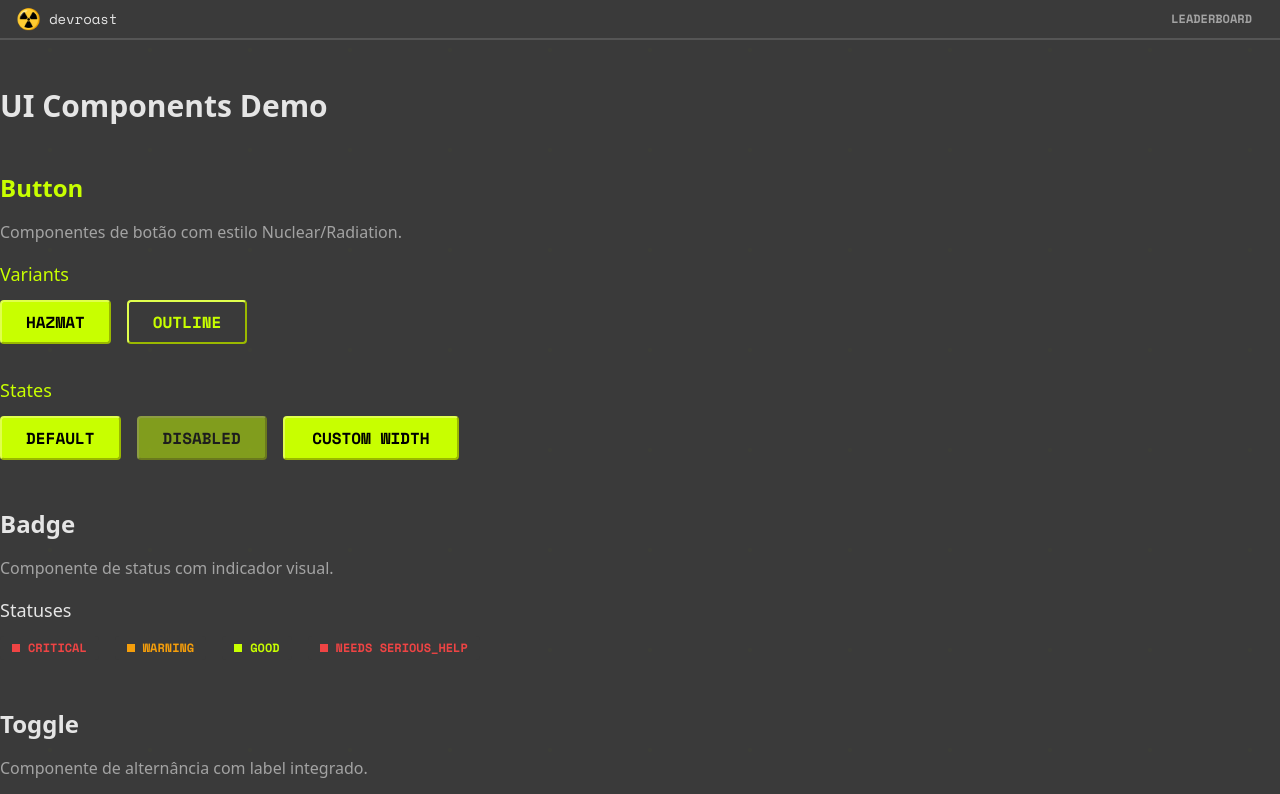
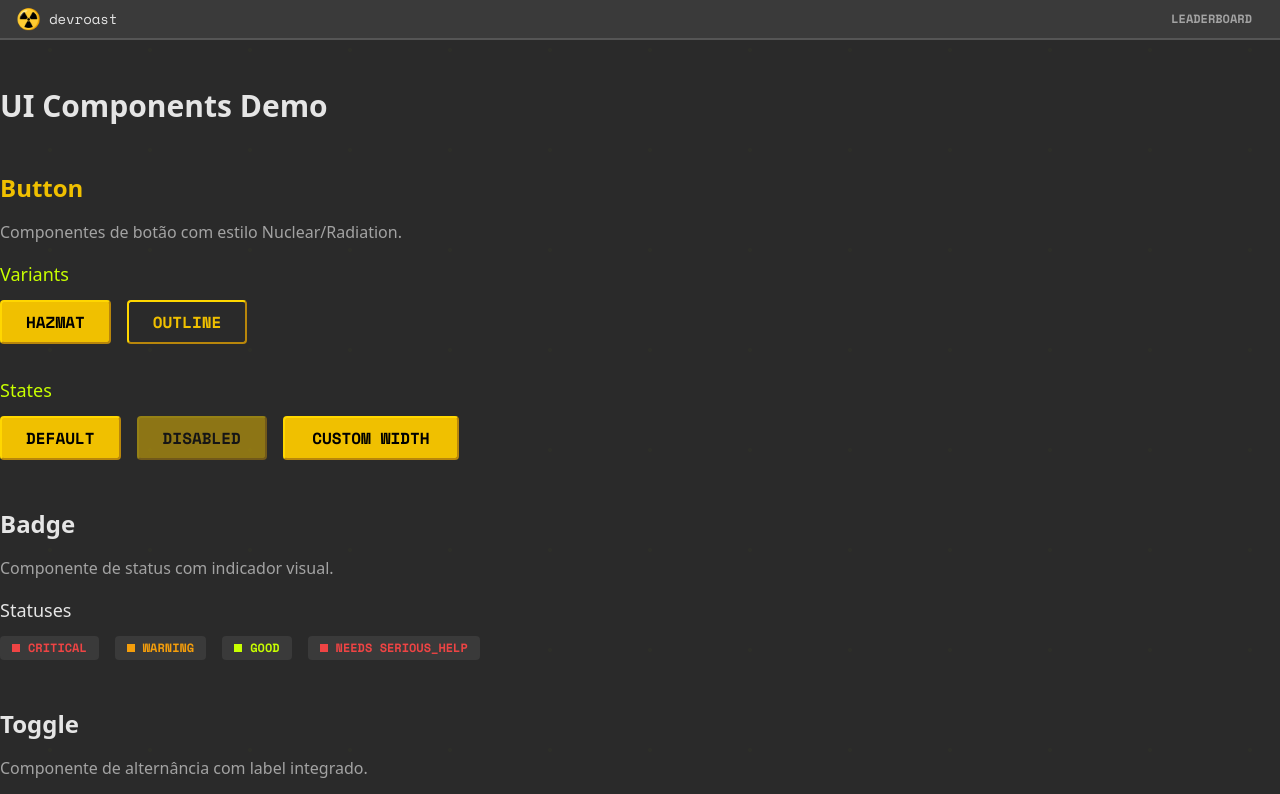
Before and after one commit to BrunoBecoski/nlw-operator, a Next.js app: page /components-demo in a window 1280 px wide. Shown: the top 794 px of the page. Built offline with nearby package versions, Linux system fonts and the light colour scheme; no server answers.

Commit message:
Atualiza os componentes

```diff
--- a/src/app/globals.css
+++ b/src/app/globals.css
@@ -1,7 +1,7 @@
 @import "tailwindcss";
 
 :root {
-  --background: #3a3a3a;
+  --background: #2a2a2a;
   --foreground: #e5e5e5;
 }
 
@@ -10,9 +10,17 @@
   --font-mono-secondary: var(--font-mono-secondary);
 
   /* Accent Colors - Primary: Hazmat Yellow */
-  --color-accent-green: #c8ff00;
-  --color-accent-green-light: #e0ff4d;
-  --color-accent-green-dark: #9ab800;
+  --color-accent-green: #f0c000;
+  --color-accent-green-light: #ffd700;
+  --color-accent-green-dark: #b8860b;
+
+  /* Radiation Dial Safe Zone - Original Green */
+  --color-radiation-safe: #c8ff00;
+  --color-radiation-safe-light: #e0ff4d;
+  --color-radiation-safe-dark: #9ab800;
+
+  /* Badge Good Status - Original Green */
+  --color-badge-good: #c8ff00;
   --color-accent-red: #ef4444;
   --color-accent-amber: #f59e0b;
 
@@ -52,7 +60,7 @@
 }
 
 body {
-  background: var(--background);
+  background: var(--color-bg-input);
   color: var(--foreground);
   font-family: ui-sans-serif, system-ui, -apple-system, BlinkMacSystemFont, "Segoe UI", Roboto, "Helvetica Neue", Arial, sans-serif;
 }
@@ -127,7 +135,7 @@ body {
 
 /* Radiation Background Pattern */
 .bg-radiation-pattern {
-  background-color: #3a3a3a;
+  background-color: #2a2a2a;
 }
 
 .bg-radiation-pattern::before {
@@ -224,8 +232,77 @@ body {
 }
 
 /* Navbar Windows XP Style */
-.navbar-xp-bar {
-  /* Sem bordas */
+.toolbar-xp {
+  border: 3px solid;
+  border-color: #b8860b #ffd700 #ffd700 #b8860b;
+  position: relative;
+  padding: 4px;
+}
+
+.toolbar-xp::before {
+  display: none;
+}
+
+.toolbar-xp::after {
+  display: none;
+}
+
+/* Navbar variant - only top and bottom borders */
+.toolbar-xp-navbar {
+  border-left: none;
+  border-right: none;
+  border-top: 3px solid #b8860b;
+  border-bottom: 3px solid #ffd700;
+  position: relative;
+  padding: 4px 0;
+}
+
+.toolbar-xp-navbar::before {
+  content: "";
+  position: absolute;
+  top: 0;
+  left: 0;
+  right: 0;
+  height: 3px;
+  background: linear-gradient(180deg, #b8860b 0%, #f0c000 100%);
+}
+
+.toolbar-xp-navbar::after {
+  content: "";
+  position: absolute;
+  bottom: 0;
+  left: 0;
+  right: 0;
+  height: 3px;
+  background: linear-gradient(180deg, #f0c000 0%, #ffd700 100%);
+}
+
+/* CodeShellHeader variant - only left and right borders using pseudo-elements */
+.toolbar-xp-sides {
+  border: none;
+  position: relative;
+  background: var(--color-bg-surface);
+}
+
+.toolbar-xp-sides::before {
+  content: "";
+  position: absolute;
+  top: 0;
+  left: 0;
+  bottom: 0;
+  width: 3px;
+  background: linear-gradient(0deg, #b8860b 0%, #f0c000 100%);
+
+}
+
+.toolbar-xp-sides::after {
+  content: "";
+  position: absolute;
+  top: 0;
+  right: 0;
+  bottom: 0;
+  width: 3px;
+  background: linear-gradient(180deg, #f0c000 0%, #ffd700 100%);
 }
 
 .navbar-border {
--- a/src/components/ui/badge.tsx
+++ b/src/components/ui/badge.tsx
@@ -7,7 +7,7 @@ const badge = tv({
     status: {
       critical: "text-accent-red",
       warning: "text-accent-amber",
-      good: "text-accent-green",
+      good: "text-[var(--color-badge-good)]",
       needs_serious_help: "text-accent-red",
     },
   },
@@ -19,7 +19,7 @@ const dot = tv({
     status: {
       critical: "bg-accent-red",
       warning: "bg-accent-amber",
-      good: "bg-accent-green",
+      good: "bg-[var(--color-badge-good)]",
       needs_serious_help: "bg-accent-red",
     },
   },
--- a/src/components/ui/code-shell.tsx
+++ b/src/components/ui/code-shell.tsx
@@ -109,7 +109,7 @@ export function CodeShellScore({
 }
 
 const codeShellCopyButton = tv({
-  base: "p-1.5 cursor-pointer hover:bg-bg-input rounded transition-colors text-text-secondary hover:text-text-primary",
+  base: "p-1.5 cursor-pointer hover:bg-bg-input rounded transition-colors text-accent-green hover:text-accent-green-light",
 });
 
 export interface CodeShellCopyButtonProps
@@ -321,15 +321,21 @@ export function CodeShell({
         <CodeShellHeader>
           <div className="flex items-center gap-2">
             {position !== undefined && (
-              <span className="font-mono text-sm text-text-secondary">
+              <span
+                className={`font-mono text-sm ${position === 1 ? "text-accent-green font-bold" : "text-text-secondary"}`}
+              >
                 #{position}
               </span>
             )}
             <CodeShellLanguageBadge language={language} />
           </div>
           <div className="flex items-center gap-2">
-            {showScore && score !== undefined && (
-              <CodeShellScore score={score} maxScore={maxScore} />
+            {position !== undefined && (
+              <span
+                className={`font-mono text-sm ${position === 1 ? "text-[#1a1a1a] font-bold" : "text-text-secondary"}`}
+              >
+                #{position}
+              </span>
             )}
             <CodeShellCopyButton onClick={handleCopy} />
           </div>
--- a/src/components/ui/radiation-dial.tsx
+++ b/src/components/ui/radiation-dial.tsx
@@ -8,7 +8,7 @@ interface RadiationDialProps {
 type RadiationLevel = "safe" | "caution" | "danger";
 
 const ZONE_COLORS = {
-  safe: { fill: "var(--color-accent-green)", glow: "rgba(200,255,0,0.8)" },
+  safe: { fill: "var(--color-radiation-safe)", glow: "rgba(200,255,0,0.8)" },
   caution: { fill: "var(--color-accent-amber)", glow: "rgba(245,158,11,0.8)" },
   danger: { fill: "var(--color-accent-red)", glow: "rgba(239,68,68,0.8)" },
 };
```
